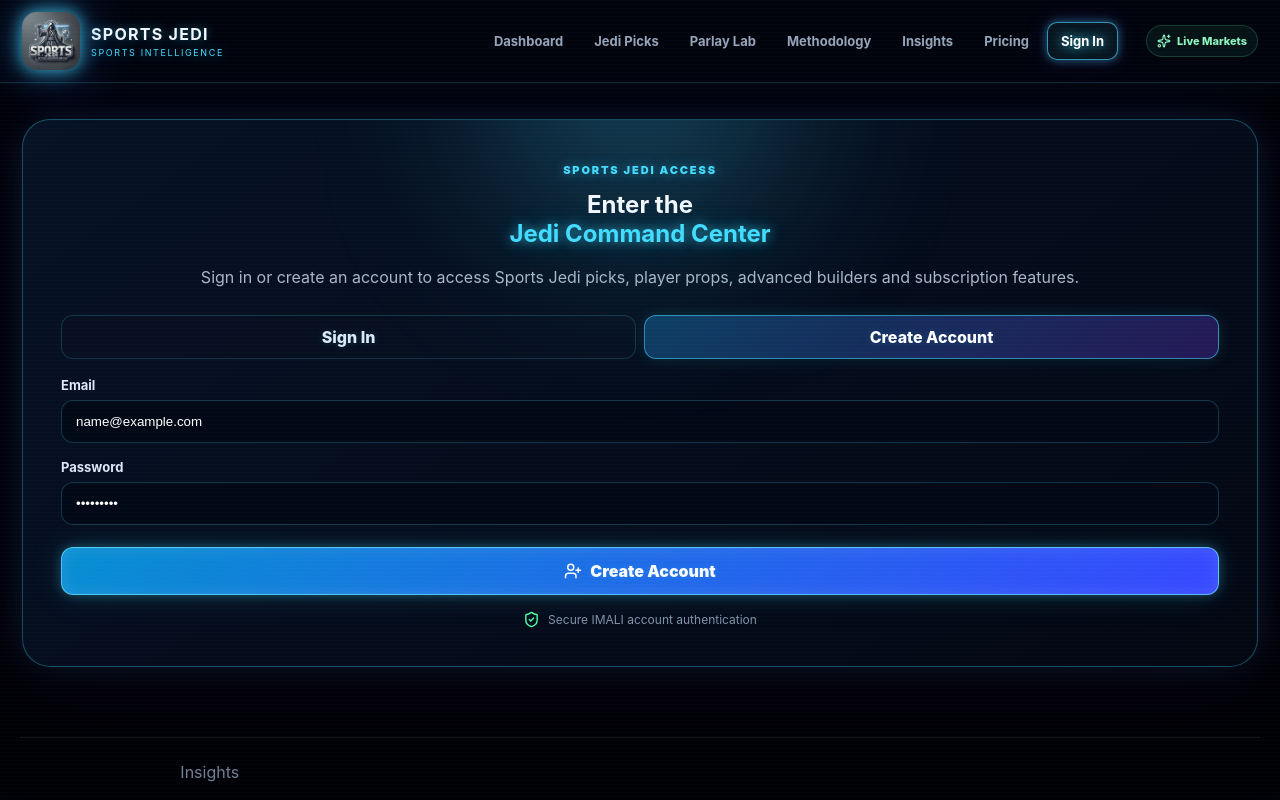
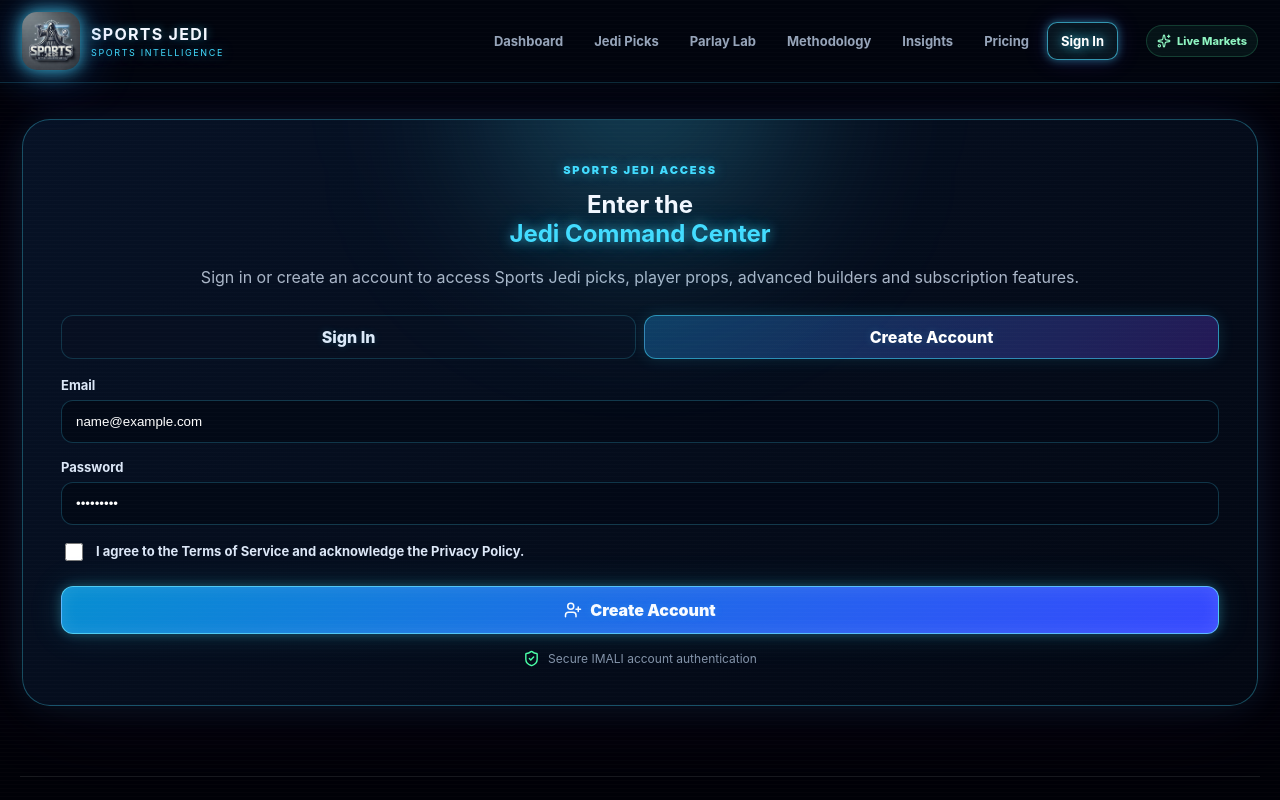
Before and after one commit to IMALI-DEFI/sportsjedi, a React (Vite) app in the folder frontend/: page /login in a window 1280 px wide. Both pictures are taken after typing "name@example.com", "Sample123" into the empty fields and a click on the button "Create Account". Shown: the top 800 px of the page. Built offline with nearby package versions, Linux system fonts and the light colour scheme; no server answers.

Commit message:
Require explicit terms acceptance in Sports Jedi signup

```diff
--- a/frontend/src/context/AuthContext.jsx
+++ b/frontend/src/context/AuthContext.jsx
@@ -116,7 +116,7 @@
     return payload;
   }
 
-  async function signup(email, password) {
+  async function signup(email, password, acceptedTerms = false) {
     const response = await fetch(
       `${IMALI_API}/api/auth/signup`,
       {
@@ -131,6 +131,7 @@
             password,
             tier: "starter",
             strategy: "ai_weighted",
+            accepted_terms: acceptedTerms === true,
             utm_source: a.utm_source || null,
             utm_medium: a.utm_medium || null,
             utm_campaign: a.utm_campaign || null,
--- a/frontend/src/pages/Login.jsx
+++ b/frontend/src/pages/Login.jsx
@@ -40,6 +40,9 @@
   const [password, setPassword] =
     useState("");
 
+  const [acceptedTerms, setAcceptedTerms] =
+    useState(false);
+
   const [working, setWorking] =
     useState(false);
 
@@ -68,9 +71,13 @@
           password
         );
       } else {
+        if (!acceptedTerms) {
+          throw new Error("Please accept the Terms of Service and Privacy Policy.");
+        }
         await signup(
           email,
-          password
+          password,
+          acceptedTerms
         );
       }
 
@@ -176,6 +183,24 @@
             />
           </label>
 
+          {mode === "signup" && (
+            <label style={{ display: "flex", flexDirection: "row", alignItems: "flex-start", gap: 10, fontSize: 13, lineHeight: 1.55 }}>
+              <input
+                type="checkbox"
+                checked={acceptedTerms}
+                onChange={(e) => setAcceptedTerms(e.target.checked)}
+                required
+                style={{ width: 18, height: 18, flexShrink: 0, marginTop: 2 }}
+              />
+              <span>
+                I agree to the{" "}
+                <a href="/terms" target="_blank" rel="noopener noreferrer">Terms of Service</a>
+                {" "}and acknowledge the{" "}
+                <a href="/privacy" target="_blank" rel="noopener noreferrer">Privacy Policy</a>.
+              </span>
+            </label>
+          )}
+
           <button
             type="submit"
             className="primary-btn auth-submit"
```
